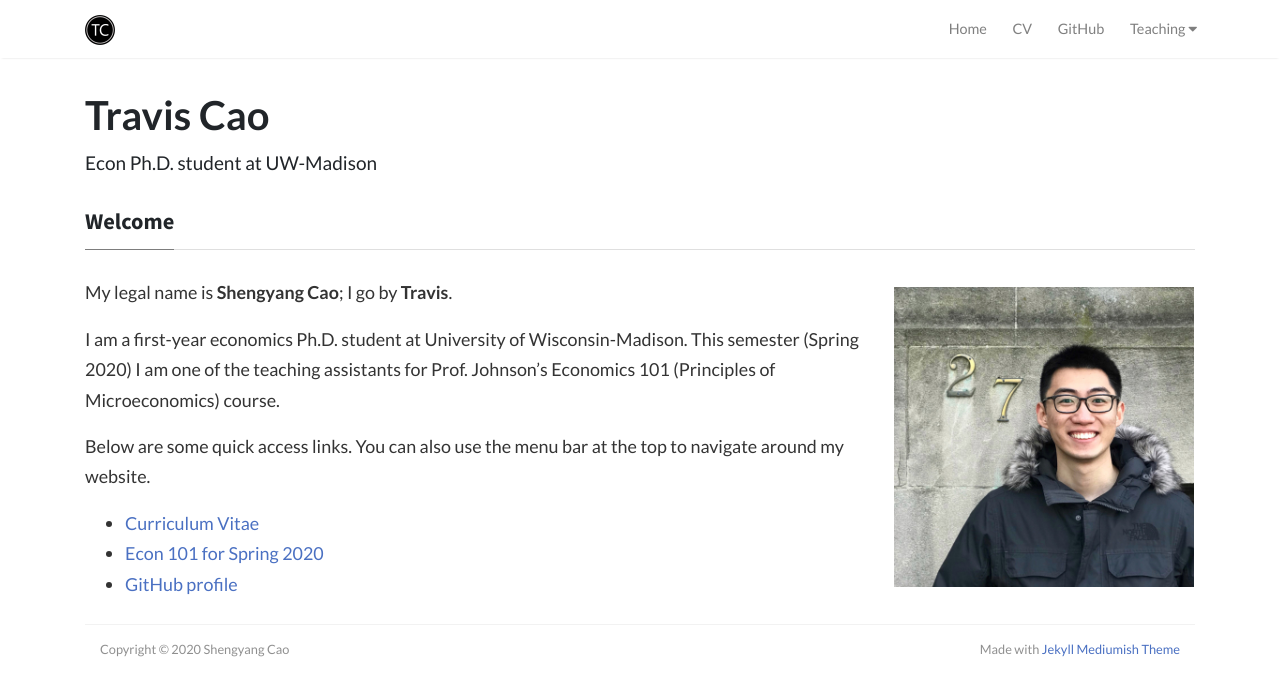
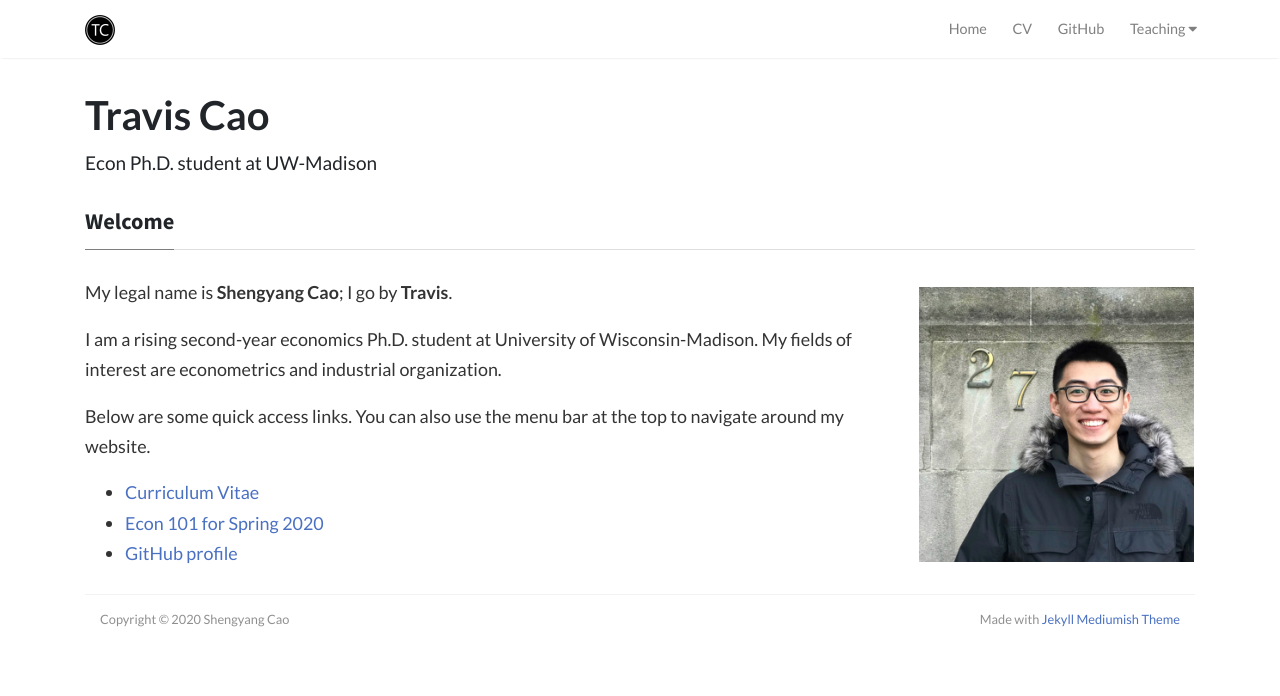
Before and after one commit to scaotravis/scaotravis.github.io, a Jekyll site: the page built from _posts/2018-12-28-home.md, in a window 1280 px wide. Shown: the top 696 px of the page. Built offline with Jekyll 4.4.1, drawn with Linux system fonts in a browser that asks for light colours; nearby versions of some CDN libraries; comment, search, counter and statistics services are not loaded; some of the changed lines change nothing that is shown.

Commit message:
update homepage

```diff
--- a/_posts/2018-12-28-home.md
+++ b/_posts/2018-12-28-home.md
@@ -10,7 +10,7 @@ categories: homepage
     <style>
       @media only screen and (max-width: 767px) {
         .attributes {
-          margin: 25px 25px 25px 25px;
+          margin: 35px 35px 35px 35px;
           float: center;
           height: auto;
           width: auto;
@@ -20,8 +20,8 @@ categories: homepage
         .attributes {
           margin: 10px 1px 1px 25px;
           float: right;
-          height: 300px;
-          width: 300px;
+          height: 275px;
+          width: 275px;
         }
       }
     </style>
@@ -34,7 +34,7 @@ categories: homepage
 
 My legal name is **Shengyang Cao**; I go by **Travis**.
 
-I am a first-year economics Ph.D. student at University of Wisconsin-Madison. This semester (Spring 2020) I am one of the teaching assistants for Prof. Johnson's Economics 101 (Principles of Microeconomics) course.
+I am a rising second-year economics Ph.D. student at University of Wisconsin-Madison. My fields of interest are econometrics and industrial organization.
 
 Below are some quick access links. You can also use the menu bar at the top to navigate around my website.
 
```
Also changed, not shown: 3 other files.
